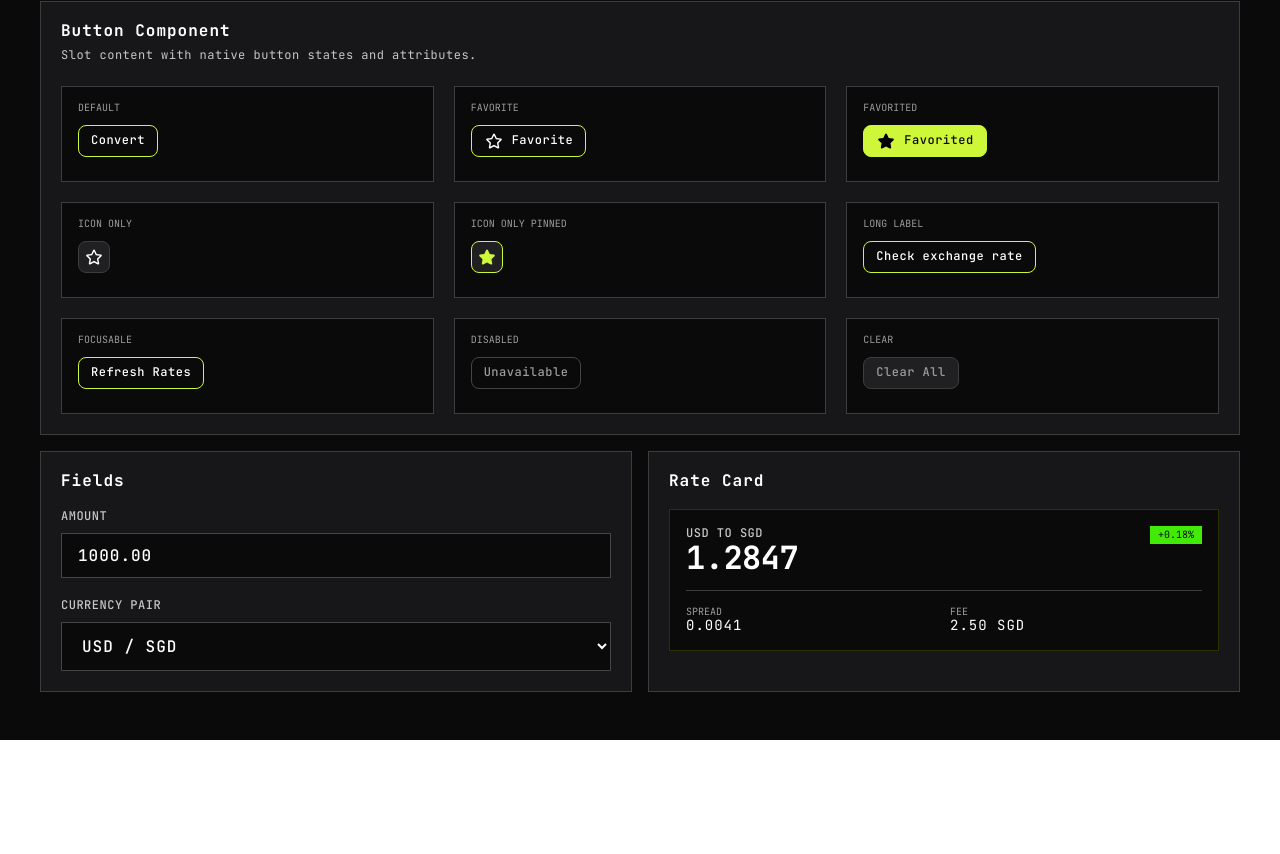
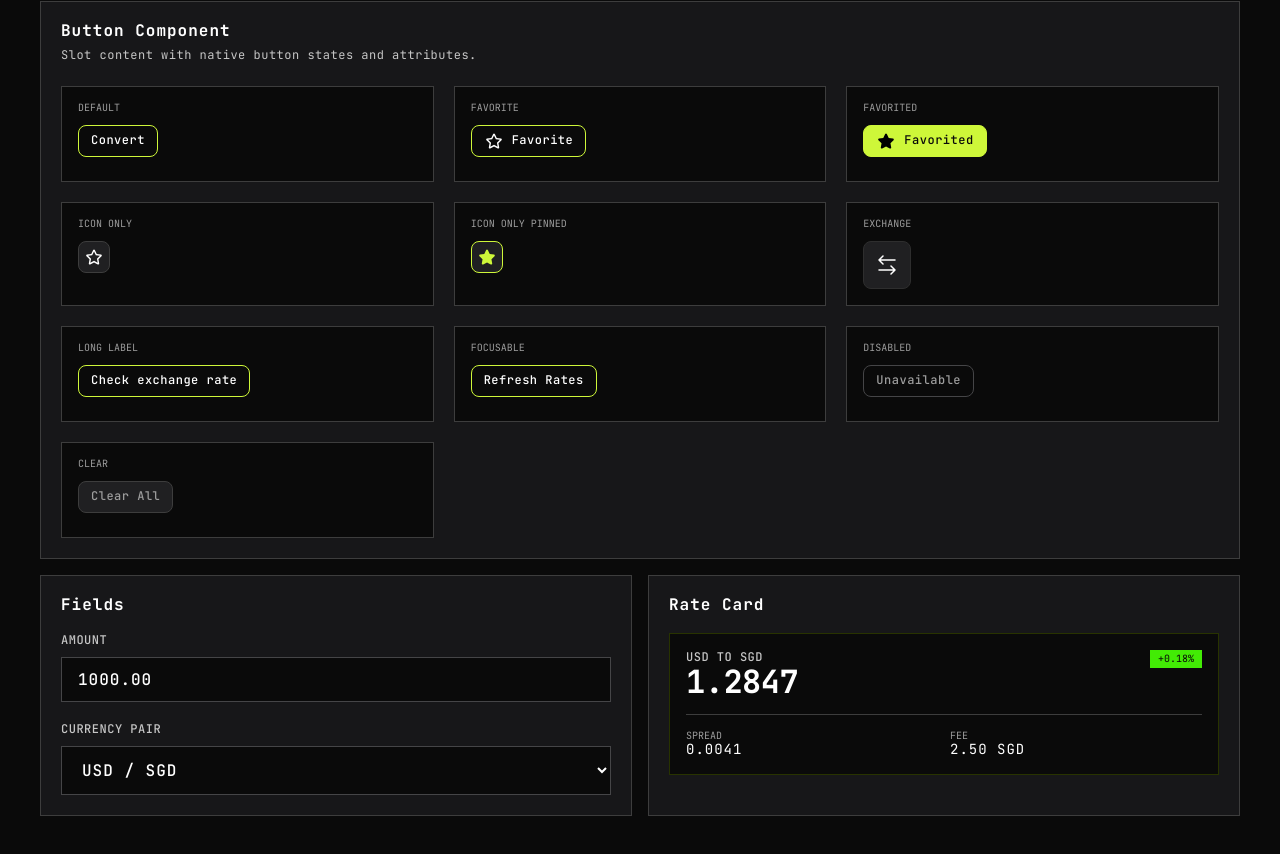
Before and after one commit to brandeth/foreign-exchange-checker, a Nuxt app: page /design-system in a window 1280 px wide. Shown: the part 1802-2656 px from the top of the page. Before the commit the page ends 2542 px from the top, so only its background shows below. Built offline with nearby package versions, Linux system fonts and the light colour scheme.

Commit message:
# Button Component - Exchange Variant
Added exchange variant

```diff
--- a/app/components/Button.vue
+++ b/app/components/Button.vue
@@ -1,6 +1,6 @@
 <script setup lang="ts">
 withDefaults(defineProps<{
-  variant?: 'default' | 'clear' | 'favorite'
+  variant?: 'default' | 'clear' | 'favorite' | 'exchange'
   iconOnly?: boolean
   pressed?: boolean
 }>(), {
@@ -55,6 +55,14 @@ withDefaults(defineProps<{
   @apply border-fx-lime-500 bg-transparent text-fx-neutral-50 hover:bg-fx-lime-800 active:bg-fx-lime-500 active:text-fx-neutral-900;
 }
 
+.fx-button--exchange {
+  @apply h-12 border-fx-neutral-500 bg-fx-neutral-600 text-fx-neutral-50 hover:bg-fx-neutral-500 active:bg-fx-neutral-400 active:text-fx-neutral-50;
+}
+
+.fx-button--exchange.fx-button--icon-only {
+  @apply size-12;
+}
+
 .fx-button--favorite.fx-button--pressed {
   @apply bg-fx-lime-500 text-fx-neutral-900 hover:bg-fx-lime-500 active:bg-fx-lime-500 active:text-fx-neutral-900;
 }
--- a/app/pages/design-system.vue
+++ b/app/pages/design-system.vue
@@ -1,4 +1,5 @@
 <script setup lang="ts">
+import exchangeIcon from '~/assets/images/exchange-icon.svg'
 import starFilledIcon from '~/assets/images/star-filled.svg'
 import starIcon from '~/assets/images/star.svg'
 
@@ -142,6 +143,13 @@ const typePresets = [
             </div>
 
             <div class="grid min-h-24 content-start gap-3 border border-fx-neutral-400 bg-fx-neutral-900 p-4">
+              <span class="text-preset-6 uppercase text-fx-neutral-200">Exchange</span>
+              <Button icon-only variant="exchange" aria-label="Swap currencies">
+                <img :src="exchangeIcon" alt="">
+              </Button>
+            </div>
+
+            <div class="grid min-h-24 content-start gap-3 border border-fx-neutral-400 bg-fx-neutral-900 p-4">
               <span class="text-preset-6 uppercase text-fx-neutral-200">Long Label</span>
               <Button>Check exchange rate</Button>
             </div>
```
Also changed, not shown: app/assets/images/exchange-icon.svg (added).
